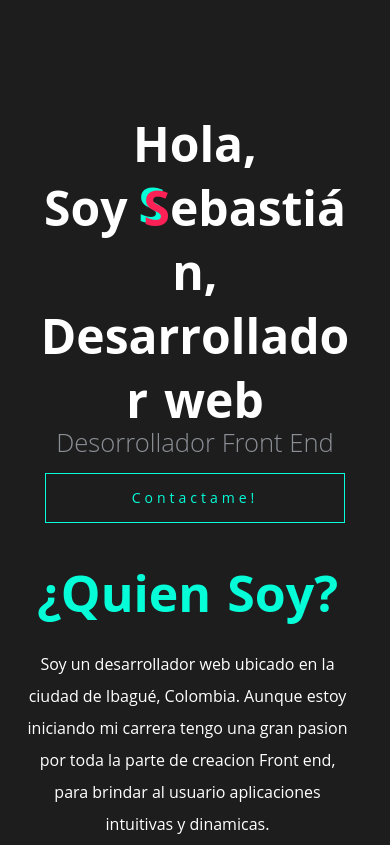
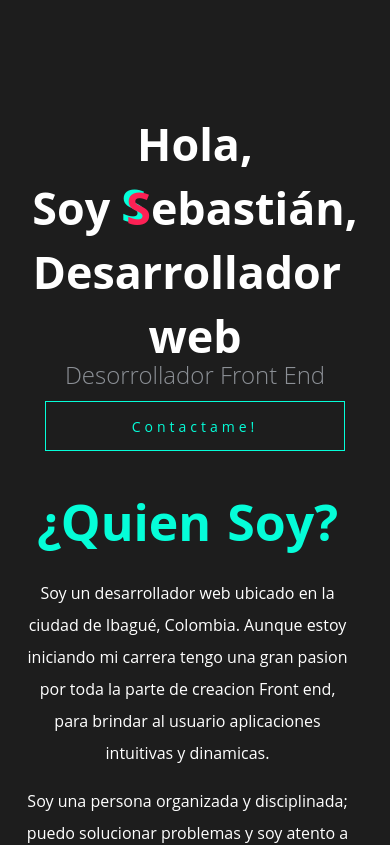
Before and after one commit to cattho/Portafolio, a React (Create React App) app: page / in a window 390 px wide. Shown: the top 845 px of the page. Built offline with nearby package versions, Linux system fonts and the light colour scheme.

Commit message:
correcion fuentes

```diff
--- a/src/styles/index.css
+++ b/src/styles/index.css
@@ -54,7 +54,7 @@ code {
    }
 
    .homeTitle{
-     font-size: 3rem;
+     font-size: 2.8rem;
      line-height: 4rem;
      top: 5rem;
      margin: 0;
@@ -62,6 +62,8 @@ code {
 
    .subtitleHome{
      top: 30px;
+     font-size: 1.5rem;
+     text-align: center;
 
    }
 
```
